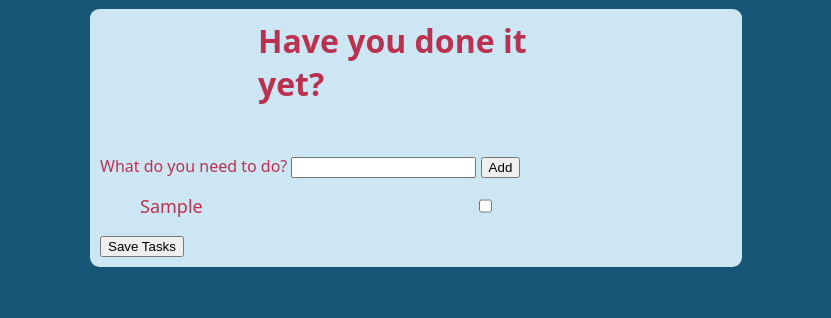
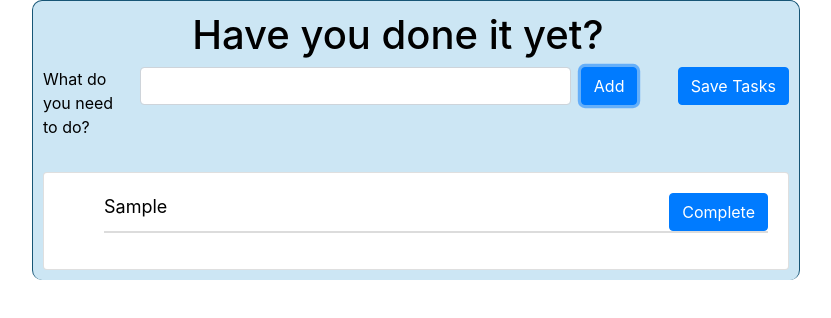
Before and after one commit to WarChimp/SimpleTaskManager, a plain HTML site: page index.html in a window 1280 px wide. Both pictures are taken after typing "Sample" into the empty fields and a click on the input "Add". Shown: the whole page, without its empty margins (224-1055 px from the left). Drawn offline with nearby package versions, Linux system fonts and the light colour scheme.

Commit message:
made slightly prettier
made it better looking

```diff
--- a/index.html
+++ b/index.html
@@ -4,23 +4,41 @@
     <meta charset="UTF-8">
     <meta name="viewport" content="width=device-width, initial-scale=1.0">
     <link rel="stylesheet" href="main.css">
+    <link rel="stylesheet" href="https://cdn.jsdelivr.net/npm/bootstrap@4.0.0/dist/css/bootstrap.min.css" integrity="sha384-Gn5384xqQ1aoWXA+058RXPxPg6fy4IWvTNh0E263XmFcJlSAwiGgFAW/dAiS6JXm" crossorigin="anonymous">
+
     <title>The 'Have You Done It Yet' board</title>
 </head>
 <body>
     <div id="main">
         <h1>Have you done it yet?</h1>
         <form id="new-task-form">
-            <label>What do you need to do?</label>
-            <input type="text" id="task" name="taskname" autocomplete="off">
-            <input type="submit" value="Add">
+            <div class="form-row">
+                <div class="col">
+                    <label>What do you need to do?</label>
+                </div>
+                <div class="col-7">
+                    <input type="text" id="task" name="taskname" class="form-control" autocomplete="off">
+                </div>
+                <div class="col">
+                    <input type="submit" value="Add" class="btn btn-primary">
+                </div>
+                <div class="col">
+                    <button type="button" id="save" class="btn btn-primary">Save Tasks</button>
+
+                </div>
+            </div>
         </form>
 
-        <div id="task-container">
-            <ul id="tasks">
-            </ul>
+        <div class="card">
+            <div class="card-body">
+                <div id="task-container">
+                    <ul id="tasks">
+                    </ul>
+                </div>
+            </div>
         </div>
 
-        <button type="button" id="save">Save Tasks</button>
+
 
     </div>
     <script src="main.js"></script>
--- a/main.css
+++ b/main.css
@@ -13,28 +13,41 @@ body {
 
 h1 {
     margin: auto;
-    width: 50%;
+    width: 60%;
     margin-bottom: 50px;
 }
 
 #main {
     margin: auto;
-    width: 50%;
+    width: 60%;
     border-top: 1px solid var(--c3);
     border-left: 1px solid var(--c3);
     border-right: 1px solid var(--c3);
     background-color: var(--c5);
     padding: 10px;
-    color: var(--c2);
+    color: black;
     border-radius: 10px;
   }
 
 #task-container > ul > li {
     display: flex;
+    border-bottom: 2px gainsboro solid;
+    justify-content: space-between;
+    width: 100%;
+    list-style-type: none;
+    font-size: 18px;
+}
+
+#card-body > li {
+    display: flex;
     justify-content: space-between;
     width: 60%;
     list-style-type: none;
     font-size: 18px;
+}
+
+#new-task-form {
+    margin-bottom: 25px;
 }
 
 #new-task-form > label {
--- a/main.js
+++ b/main.js
@@ -21,13 +21,21 @@ newtask.addEventListener("submit", function(event){
 
 function addTask(task){
     const li = document.createElement("li")
-    const checkbox = document.createElement("input")
+    const checkbox = document.createElement("button")
     const currentCounter = taskCounter
-    checkbox.type = "checkbox"
+    const icon = document.createElement("i")
+    const div = document.createElement("div")
+    div.classList.add("card-body")
+    icon.classList.add("bi-pin-angle")
+    checkbox.type = "button"
+    checkbox.innerHTML = "Complete"
+    checkbox.classList.add("btn", "btn-primary")
 
 
     li.innerHTML = task
+    //taskArea.appendChild(div)
     taskArea.appendChild(li)
+    taskArea.appendChild(icon)
     li.appendChild(checkbox)
 
     console.log("before storage counter: ", taskCounter)
@@ -38,14 +46,9 @@ function addTask(task){
     checkbox.addEventListener("click", function(){
         const sup = document.createElement("s")
         const taskName = li.innerText
-        const checkbox = document.createElement("input")
-        checkbox.type = 'checkbox'
-        checkbox.checked = true
-        checkbox.disabled = true
-        console.log(typeof(taskName))
         li.innerText = ""
         console.log("on event: " + currentCounter)
-
+        checkbox.disabled = true
         li.insertAdjacentElement('afterbegin', sup)
         li.insertAdjacentElement('beforeend', checkbox)
         sup.innerHTML = taskName
@@ -56,21 +59,27 @@ function addTask(task){
 
 function reloadTask(task, index){
     const li = document.createElement("li")
-    const checkbox = document.createElement("input")
-    checkbox.type = "checkbox"
+    const checkbox = document.createElement("button")
+    const icon = document.createElement("i")
+    const div = document.createElement("div")
+    div.classList.add("card-body")
+    icon.classList.add("bi-pin-angle")
+    checkbox.type = "button"
+    checkbox.innerHTML = "Complete"
+    checkbox.classList.add("btn", "btn-primary")
 
     listOfTasks.push(task)
     li.innerHTML = task
+    //taskArea.appendChild(div)
     taskArea.appendChild(li)
+    taskArea.appendChild(icon)
     li.appendChild(checkbox)
 
     checkbox.addEventListener("click", function(){
         const sup = document.createElement("s")
         const taskName = li.innerText
-        const checkbox = document.createElement("input")
-        checkbox.type = 'checkbox'
-        checkbox.checked = true
         checkbox.disabled = true
+
         li.innerText = ""
 
         li.insertAdjacentElement('afterbegin', sup)
```
